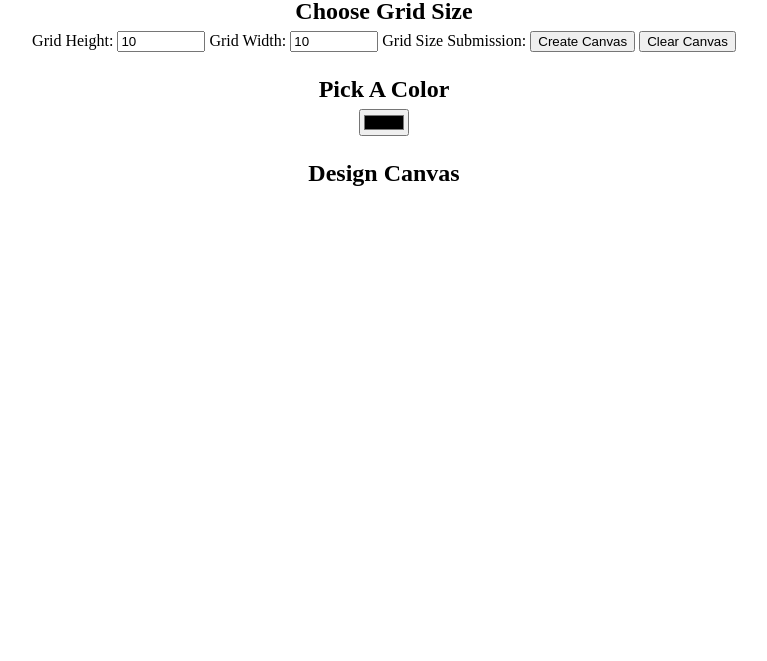
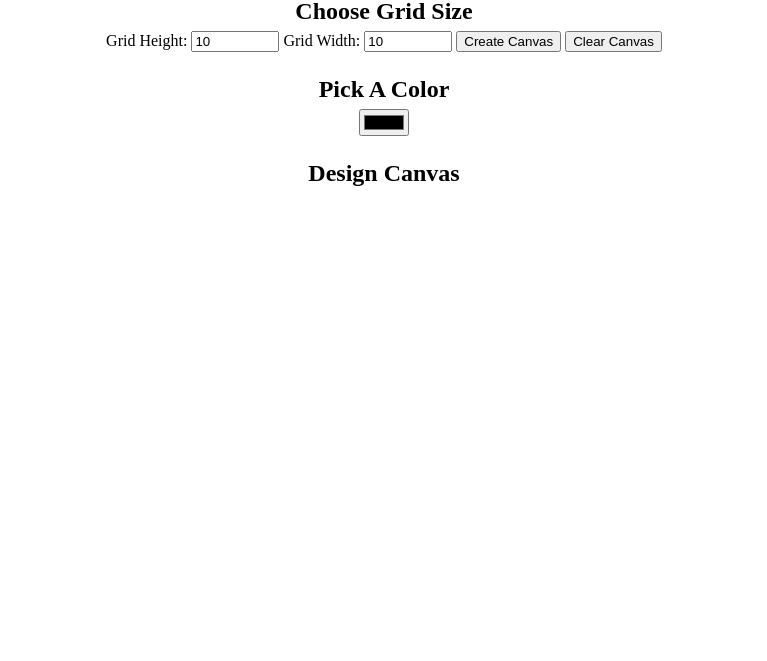
Before and after one commit to NegativeOnBlock/Udacity-Project-Code-Feedback, a plain HTML site: page index.html in a window 1280 px wide. Shown: the part 139-800 px from the top of the page, without its empty margins (256-1023 px from the left). Drawn offline with Linux system fonts and the light colour scheme.

Commit message:
Update index.html

```diff
--- a/index.html
+++ b/index.html
@@ -14,9 +14,8 @@
         <input type="number" id="inputHeight" name="height" min="1" max="50" value="10">
         Grid Width:
         <input type="number" id="inputWidth" name="width" min="1" max="50" value="10">
-				Grid Size Submission:
-        <input type="submit" value="Create Canvas">
-				<input type="button" value="Clear Canvas">
+        <input type="submit"  value="Create Canvas">
+	<input type="button" value="Clear Canvas">
     </form>
 
     <h2>Pick A Color</h2>
```
